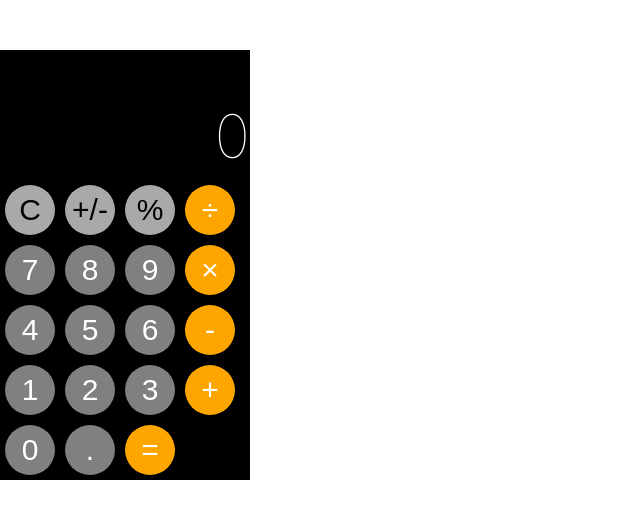
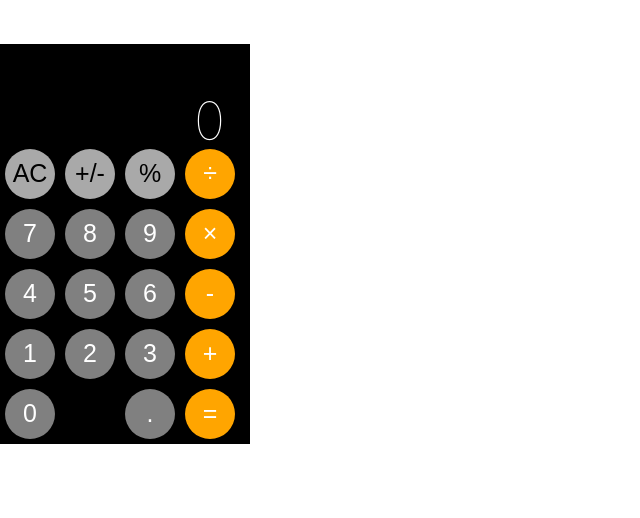
Before and after one commit to rihotb/react_calc, a React (Create React App) app: page / in a window 1280 px wide. Shown: the top 518 px of the page, without its empty margins (0-640 px from the left). Built offline with nearby package versions, Linux system fonts and the light colour scheme.

Commit message:
add clearType and Inifinity error message

```diff
--- a/src/components/BaseButton.js
+++ b/src/components/BaseButton.js
@@ -9,7 +9,7 @@ const Root = styled.button`
   background: ${({ color }) => color || "gray"};
   border: none;
   color: ${({ fontColor }) => fontColor || "white"};
-  font-size: 30px;
+  font-size: 25px;
   :hover {
     opacity: 0.8;
   }
--- a/src/components/Calculator.js
+++ b/src/components/Calculator.js
@@ -7,7 +7,6 @@ import EqualButton from "./EqualButton";
 import PercentButton from "./PercentButton";
 import NegativeButton from "./NegativeButton";
 import { CalculatorStyles } from "./styles/Styles";
-import BaseButton from "./BaseButton";
 
 const Calculator = () => (
   <CalculatorStyles>
@@ -36,7 +35,9 @@ const Calculator = () => (
       <NumberButton buttonValue={3} />
       <FunctionButton buttonValue="+" />
 
-      <NumberButton buttonValue={0} />
+      <div className="zero">
+        <NumberButton buttonValue={0} />
+      </div>
 
       <NumberButton buttonValue="." />
       <EqualButton />
--- a/src/components/ClearButton.js
+++ b/src/components/ClearButton.js
@@ -3,10 +3,10 @@ import { NumberContext } from "./NumberProvider";
 import BaseButton from "./BaseButton";
 
 const ClearButton = () => {
-  const { handleClearValue } = useContext(NumberContext);
+  const { handleClearValue, clearType } = useContext(NumberContext);
   return (
     <BaseButton
-      text="C"
+      text={clearType}
       color="#A9A9A9"
       fontColor="black"
       onClick={() => handleClearValue()}
--- a/src/components/Display.js
+++ b/src/components/Display.js
@@ -2,7 +2,10 @@ import React, { useContext } from "react";
 import { NumberContext } from "./NumberProvider";
 
 const Display = () => {
-  const { number, storedNumber, functionType } = useContext(NumberContext);
+  const { number, storedNumber } = useContext(NumberContext);
+  if (storedNumber === "Infinity") {
+    return <h2>エラー</h2>;
+  }
   return (
     <h2>{!number.length && !storedNumber ? "0" : number || storedNumber}</h2>
   );
--- a/src/components/NumberProvider.js
+++ b/src/components/NumberProvider.js
@@ -6,11 +6,13 @@ const NumberProvider = (props) => {
   const [number, setNumber] = useState("");
   const [storedNumber, setStoredNumber] = useState("");
   const [functionType, setFunctionType] = useState("");
+  const [clearType, setClearType] = useState("AC");
 
   const handleSetDisplayValue = (num) => {
+    const clearType = "C";
+    setClearType(clearType);
     if ((!number.includes(".") || num !== ".") && number.length < 8) {
-      //0から始まる場合は空白
-      setNumber(`${(number + num).replace(/^0+/, "")}`);
+      setNumber(`${number + num}`);
     }
   };
 
@@ -26,15 +28,19 @@ const NumberProvider = (props) => {
    * 全て0にする。
    */
   const handleClearValue = () => {
+    const clearType = "AC";
+    setClearType(clearType);
     setNumber("");
     setStoredNumber("");
     setFunctionType("");
   };
 
   /**
-   * TODO:入力した数値に0.01をかける
+   * 入力した数値に0.01をかける。
    */
-  const handlePercentButton = () => {};
+  const handlePercentButton = () => {
+    setNumber(`${parseFloat(number) * 0.01}`);
+  };
 
   /**
    *演算子をセットする。
@@ -125,6 +131,7 @@ const NumberProvider = (props) => {
         number,
         storedNumber,
         functionType,
+        clearType,
         setNumber,
         handleSetDisplayValue,
         handleSetStoredValue,
--- a/src/components/styles/Styles.js
+++ b/src/components/styles/Styles.js
@@ -7,13 +7,19 @@ export const CalculatorStyles = styled.div`
   }
 
   .result {
-    height: 130px;
+    height: 100px;
     color: white;
-    font-size: 40px;
+    font-size: 35px;
     text-align: right;
+    padding-right: 10%;
     h2 {
       padding-top: 20%;
       font-weight: lighter;
     }
   }
+
+  .zero {
+    display: inline-block;
+    width: 120px;
+  }
 `;
```
